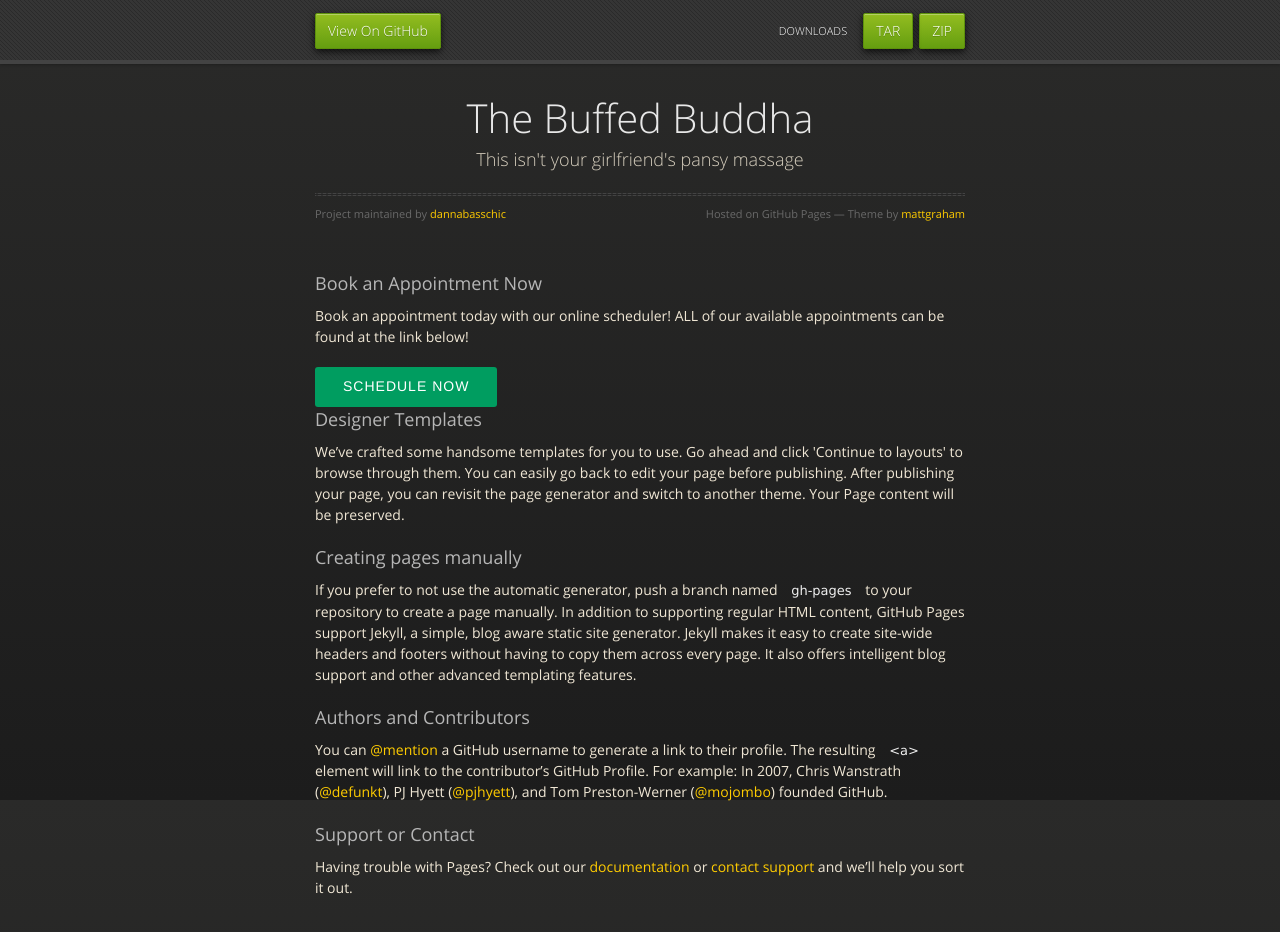
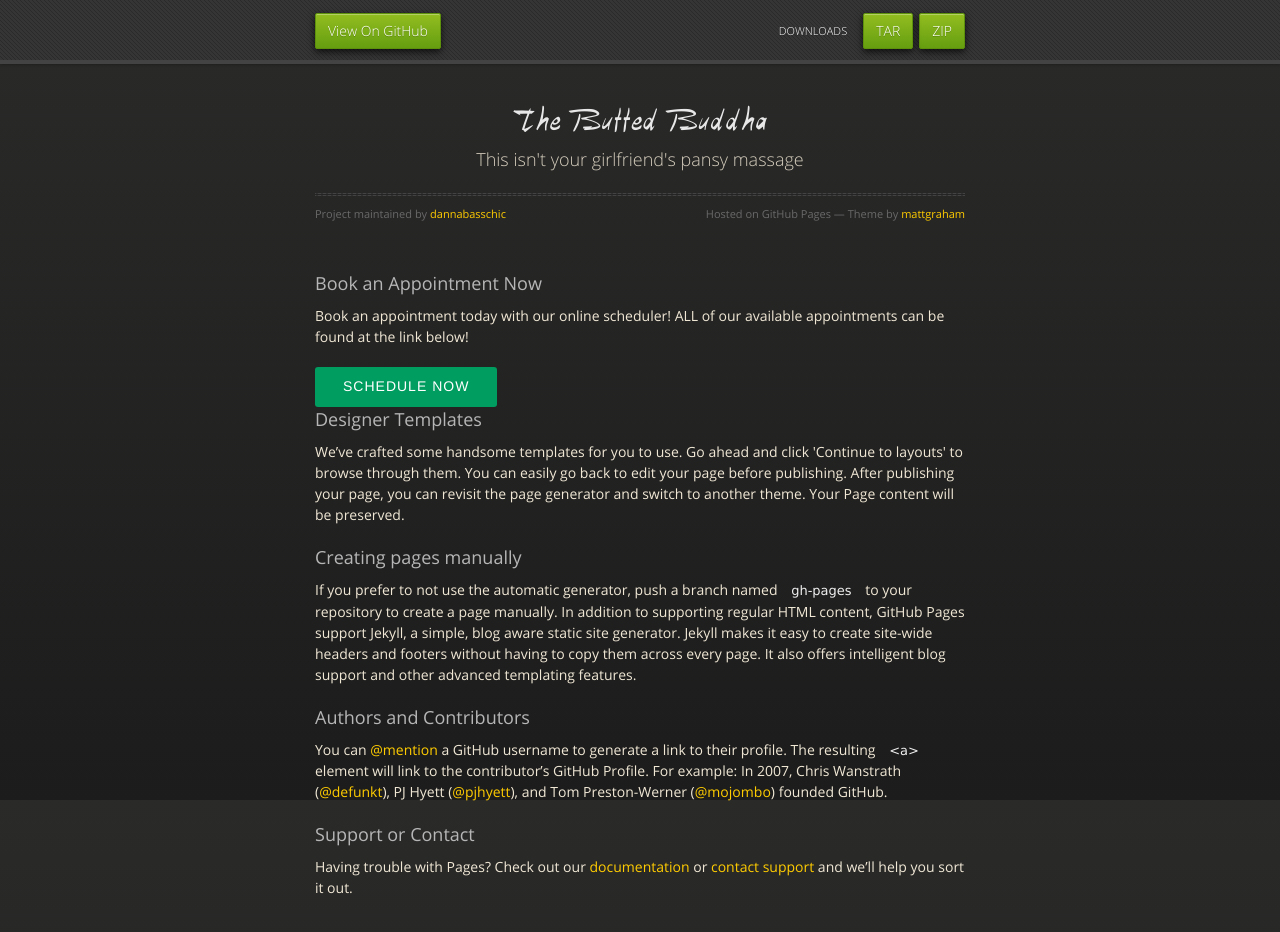
Before and after one commit to YummyGoddess/buffedbuddha, a plain HTML site: page index.html in a window 1280 px wide. Drawn offline with nearby package versions, Linux system fonts and the light colour scheme.

Commit message:
Added zen to title font

```diff
--- a/stylesheets/styles.css
+++ b/stylesheets/styles.css
@@ -802,7 +802,7 @@ section #title {
   padding: 0 0 5px 0;
 }
 section #title h1 {
-  font-family: 'OpenSansLight', "Helvetica Neue", Helvetica, Arial, sans-serif;
+  font-family: 'ZenRegular','OpenSansLight', "Helvetica Neue", Helvetica, Arial, sans-serif;
   font-weight: normal;
   font-size: 40px;
   text-align: center;
```
